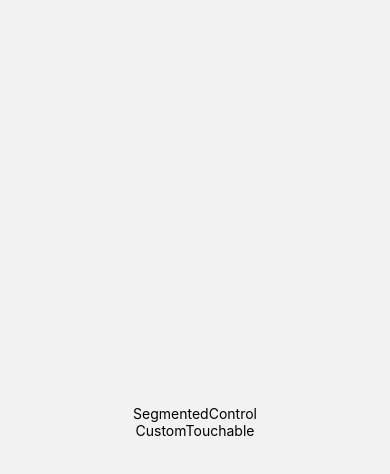
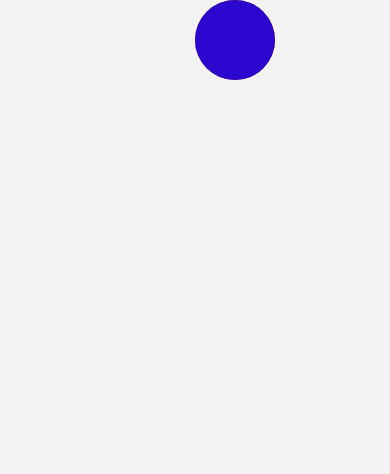
Before and after one commit to jonqwerty/animation, a React Native app: screen /GestureBtn in a window 390 px wide. Shown: the top 474 px of the page. Built offline with nearby package versions, Linux system fonts and the light colour scheme.

Commit message:
add anim

```diff
--- /dev/null
+++ b/src/components/GestureBtn.tsx
@@ -0,0 +1,113 @@
+import {Dimensions, StyleSheet, Text, View} from 'react-native';
+import React, {FC} from 'react';
+import Animated, {
+  useAnimatedStyle,
+  useDerivedValue,
+  useSharedValue,
+  withSpring,
+} from 'react-native-reanimated';
+import {Gesture, GestureDetector} from 'react-native-gesture-handler';
+
+interface AnimatedPosition {
+  x: Animated.SharedValue<number>;
+  y: Animated.SharedValue<number>;
+}
+
+const useFollowAnimatedPosition = ({x, y}: AnimatedPosition) => {
+  const followX = useDerivedValue(() => {
+    return withSpring(x.value);
+  });
+
+  const followY = useDerivedValue(() => {
+    return withSpring(y.value);
+  });
+
+  const rStyle = useAnimatedStyle(() => {
+    return {
+      transform: [{translateX: followX.value}, {translateY: followY.value}],
+    };
+  });
+
+  return {followX, followY, rStyle};
+};
+
+const {width: SCREEN_WIDTH} = Dimensions.get('window');
+
+const SIZE = 80;
+
+const GestureBtn: FC = () => {
+  const translateX = useSharedValue(0);
+  const translateY = useSharedValue(0);
+
+  const context = useSharedValue({x: 0, y: 0});
+  // useAnimatedGestureHandler({})
+  const gesture = Gesture.Pan()
+    .onStart(() => {
+      context.value = {x: translateX.value, y: translateY.value};
+    })
+    .onUpdate(event => {
+      translateX.value = event.translationX + context.value.x;
+      translateY.value = event.translationY + context.value.y;
+    })
+    .onEnd(() => {
+      if (translateX.value > SCREEN_WIDTH / 2) {
+        translateX.value = SCREEN_WIDTH - SIZE;
+      } else {
+        translateX.value = 0;
+      }
+    });
+
+  const {
+    followX: blueFollowX,
+    followY: blueFollowY,
+    rStyle: rBlueCircleStyle,
+  } = useFollowAnimatedPosition({
+    x: translateX,
+    y: translateY,
+  });
+
+  const {
+    followX: redFollowX,
+    followY: redFollowY,
+    rStyle: rRedCircleStyle,
+  } = useFollowAnimatedPosition({
+    x: blueFollowX,
+    y: blueFollowY,
+  });
+
+  const {rStyle: rGreenCircleStyle} = useFollowAnimatedPosition({
+    x: redFollowX,
+    y: redFollowY,
+  });
+
+  return (
+    <View style={styles.container}>
+      <Animated.View
+        style={[styles.circle, {backgroundColor: 'green'}, rGreenCircleStyle]}
+      />
+      <Animated.View
+        style={[styles.circle, {backgroundColor: 'red'}, rRedCircleStyle]}
+      />
+      <GestureDetector gesture={gesture}>
+        <Animated.View style={[styles.circle, rBlueCircleStyle]} />
+      </GestureDetector>
+    </View>
+  );
+};
+
+export default GestureBtn;
+
+const styles = StyleSheet.create({
+  container: {
+    flex: 1,
+    backgroundColor: '#fff',
+  },
+  circle: {
+    position: 'absolute',
+    height: SIZE,
+    aspectRatio: 1,
+    backgroundColor: 'blue',
+    borderRadius: SIZE / 2,
+    opacity: 0.8,
+  },
+});
--- a/src/navigation/AppNavigator.tsx
+++ b/src/navigation/AppNavigator.tsx
@@ -5,6 +5,7 @@ import {NavigationContainer} from '@react-navigation/native';
 import SegmentBtnScreen from '../screens/SegmentBtnScreen';
 import CustomTouchableScreen from '../screens/CustomTouchableScreen';
 import ListScreen from '../screens/ListScreen';
+import GestureBtnScreen from '../screens/GestureBtnScreen';
 
 const Stack = createNativeStackNavigator();
 
@@ -14,6 +15,14 @@ const Routes = () => {
       <Stack.Screen
         name="List"
         component={ListScreen}
+        options={{
+          gestureEnabled: false,
+          animation: 'none',
+        }}
+      />
+      <Stack.Screen
+        name="GestureBtn"
+        component={GestureBtnScreen}
         options={{
           gestureEnabled: false,
           animation: 'none',
--- a/src/screens/CustomTouchableScreen.tsx
+++ b/src/screens/CustomTouchableScreen.tsx
@@ -1,20 +1,11 @@
-import { StatusBar, StyleSheet, Text, View } from 'react-native'
-import React from 'react'
-import { CustomTouchable } from '../components/CustomTouchable';
+import {StatusBar, StyleSheet, Text, View} from 'react-native';
+import React, {FC} from 'react';
 
-const CustomTouchableScreen = () => {
+import {CustomTouchable} from '../components/CustomTouchable';
+
+const CustomTouchableScreen: FC = () => {
   return (
-    <View
-      style={{
-        flex: 1,
-        justifyContent: 'center',
-        alignItems: 'center',
-      }}>
-      <StatusBar
-        animated={true}
-        backgroundColor={'#56dfda'}
-        barStyle={'default'}
-      />
+    <View style={styles.container}>
       <CustomTouchable
         onPress={() => {
           console.log('pressed');
@@ -23,11 +14,16 @@ const CustomTouchableScreen = () => {
       </CustomTouchable>
     </View>
   );
-}
+};
 
-export default CustomTouchableScreen
+export default CustomTouchableScreen;
 
 const styles = StyleSheet.create({
+  container: {
+    flex: 1,
+    justifyContent: 'center',
+    alignItems: 'center',
+  },
   squareButton: {
     height: 150,
     aspectRatio: 1, // width: 150,
--- /dev/null
+++ b/src/screens/GestureBtnScreen.tsx
@@ -0,0 +1,22 @@
+import {StatusBar, StyleSheet, Text, View} from 'react-native';
+import React, { FC } from 'react';
+
+import GestureBtn from '../components/GestureBtn';
+
+const GestureBtnScreen: FC = () => {
+  return (
+    <View style={styles.container}>
+      <GestureBtn />
+    </View>
+  );
+};
+
+export default GestureBtnScreen;
+
+const styles = StyleSheet.create({
+  container: {
+    flex: 1,
+    justifyContent: 'center',
+    alignItems: 'center',
+  },
+});
--- a/src/screens/ListScreen.tsx
+++ b/src/screens/ListScreen.tsx
@@ -5,17 +5,18 @@ import {useNavigation} from '@react-navigation/native';
 const ListScreen: FC = () => {
   const navigation = useNavigation<StackNavigationProp<RootStackParamList>>();
   return (
-    <View
-      style={{
-        flex: 1,
-        justifyContent: 'center',
-        alignItems: 'center',
-      }}>
+    <View style={styles.container}>
       <StatusBar
         animated={true}
         backgroundColor={'#56dfda'}
         barStyle={'default'}
       />
+      <Text
+        onPress={() => {
+          navigation.navigate('GestureBtn');
+        }}>
+        GestureBtn
+      </Text>
       <Text
         onPress={() => {
           navigation.navigate('SegmentBtn');
@@ -34,4 +35,10 @@ const ListScreen: FC = () => {
 
 export default ListScreen;
 
-const styles = StyleSheet.create({});
+const styles = StyleSheet.create({
+  container: {
+    flex: 1,
+    justifyContent: 'center',
+    alignItems: 'center',
+  },
+});
--- a/src/screens/SegmentBtnScreen.tsx
+++ b/src/screens/SegmentBtnScreen.tsx
@@ -9,28 +9,22 @@ const SegmentBtnScreen: FC = () => {
   const [selectedOption, setSelectedOption] = useState('Standart');
 
   return (
-    <View
-      style={{
-        flex: 1,
-        justifyContent: 'center',
-        alignItems: 'center',
-      }}>
-      <StatusBar
-        animated={true}
-        backgroundColor={'#56dfda'}
-        barStyle={'default'}
+    <View style={styles.container}>
+      <SegmentedControl
+        options={options}
+        selectedOption={selectedOption}
+        onOptionPress={setSelectedOption}
       />
-      <View>
-        <SegmentedControl
-          options={options}
-          selectedOption={selectedOption}
-          onOptionPress={setSelectedOption}
-        />
-      </View>
     </View>
   );
 };
 
 export default SegmentBtnScreen;
 
-const styles = StyleSheet.create({});
+const styles = StyleSheet.create({
+  container: {
+    flex: 1,
+    justifyContent: 'center',
+    alignItems: 'center',
+  },
+});
```
